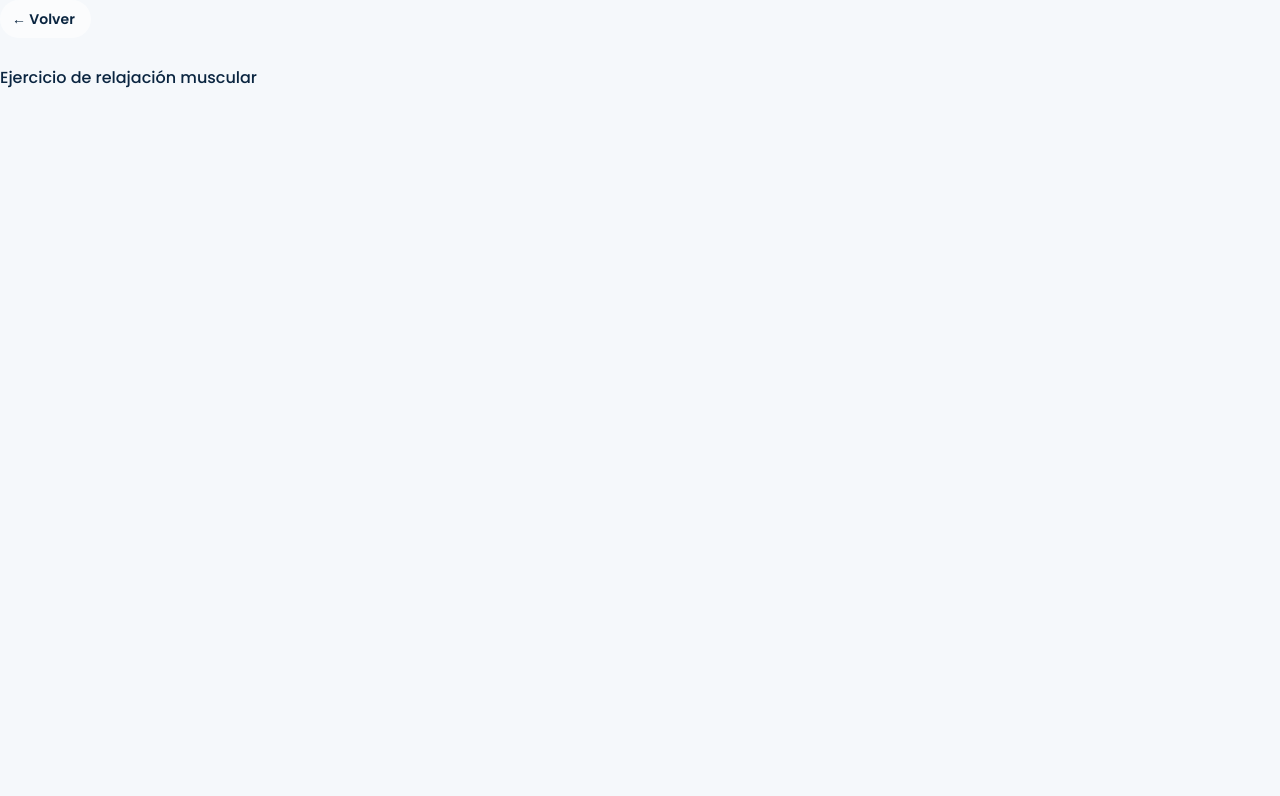
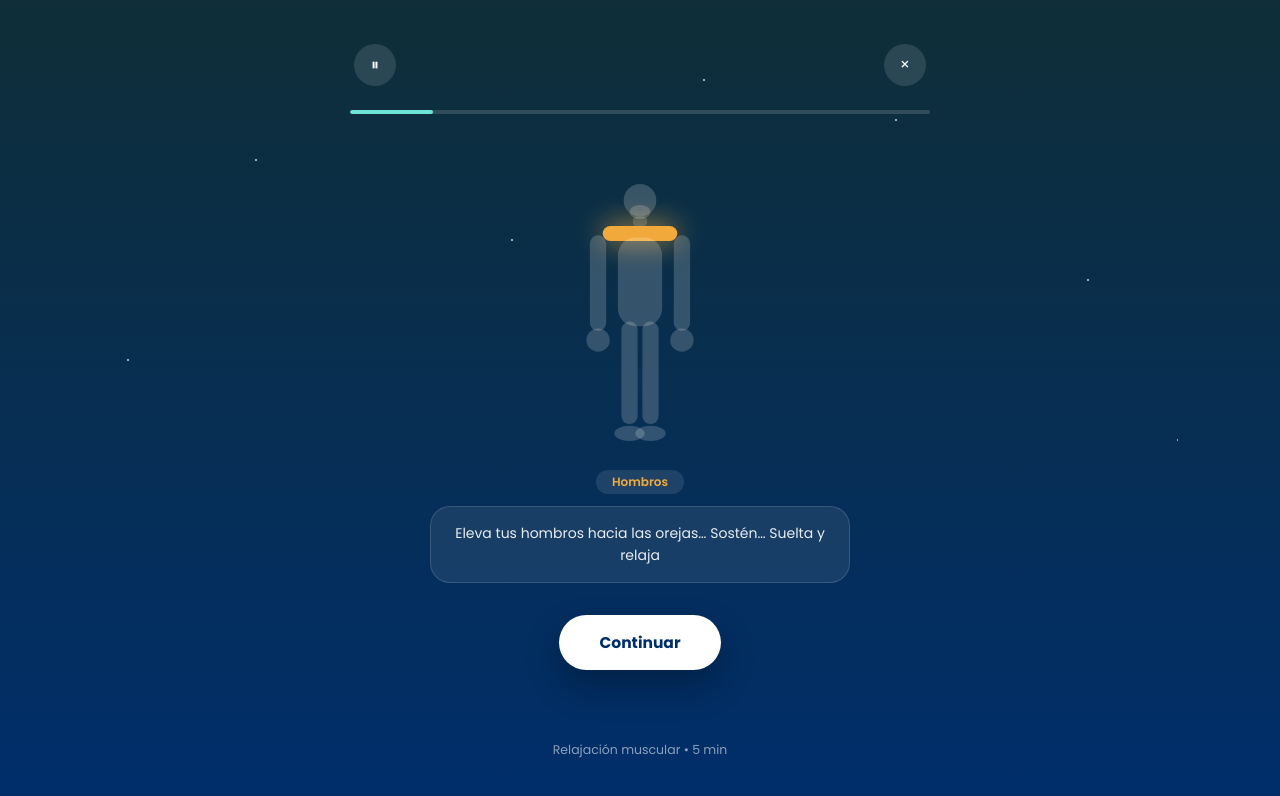
Before and after one commit to JuanRueda08-ucc/ancla-calma, a React (Vite) app in the folder calma-app/: page /islas/aire/puerto-seguro/relajacion-muscular in a window 1280 px wide. Shown: the top 796 px of the page. Built offline with nearby package versions, Linux system fonts and the light colour scheme; a web font is replaced by a local one.

Commit message:
feat: implement EjercicioRelajacionMuscular screen

```diff
--- a/calma-app/src/screens/EjercicioRelajacionMuscular.jsx
+++ b/calma-app/src/screens/EjercicioRelajacionMuscular.jsx
@@ -1,10 +1,126 @@
-import BackButton from '../components/BackButton'
+import { useState } from 'react'
+import { useNavigate } from 'react-router-dom'
+import GuidedExerciseShell from '../components/GuidedExerciseShell'
+
+const DIM_FILL = 'rgba(255,255,255,0.18)'
+const ACTIVE_FILL = '#F2A93B'
+const ACTIVE_FILTER = 'drop-shadow(0 0 12px rgba(242,169,59,0.85))'
+const GLOW_TRANSITION = 'fill 400ms ease, filter 400ms ease'
+
+const PASOS = [
+  {
+    zona: 'Hombros',
+    partes: ['shoulders'],
+    texto: 'Eleva tus hombros hacia las orejas… Sostén… Suelta y relaja',
+  },
+  {
+    zona: 'Mandíbula',
+    partes: ['jaw'],
+    texto: 'Aprieta suavemente tu mandíbula… Sostén… Relaja completamente',
+  },
+  {
+    zona: 'Brazos',
+    partes: ['armLeft', 'armRight'],
+    texto:
+      'Tensa los músculos de tus brazos, como si los apretaras con fuerza… Sostén… Deja que caigan sueltos a tus costados',
+  },
+  {
+    zona: 'Manos',
+    partes: ['handLeft', 'handRight'],
+    texto: 'Cierra tus manos en puños apretados… Sostén… Abre los dedos y siente el alivio',
+  },
+  {
+    zona: 'Abdomen',
+    partes: ['torso'],
+    texto: 'Contrae suavemente los músculos de tu abdomen… Sostén… Suelta y respira profundo',
+  },
+  {
+    zona: 'Piernas',
+    partes: ['legLeft', 'legRight'],
+    texto:
+      'Tensa los músculos de tus piernas, como si empujaras el suelo… Sostén… Suelta y siente el peso de tus piernas',
+  },
+  {
+    zona: 'Pies',
+    partes: ['footLeft', 'footRight'],
+    texto: 'Aprieta los dedos de tus pies hacia abajo… Sostén… Relaja y siente el contacto con el suelo',
+  },
+]
+
+function BodySilhouette({ activeParts }) {
+  const styleFor = (key) => ({
+    fill: activeParts.includes(key) ? ACTIVE_FILL : DIM_FILL,
+    filter: activeParts.includes(key) ? ACTIVE_FILTER : 'none',
+    transition: GLOW_TRANSITION,
+  })
+
+  return (
+    <svg viewBox="0 0 120 230" width="140" height="268" className="mx-auto mb-6">
+      {/* cabeza */}
+      <circle cx="60" cy="20" r="14" style={styleFor('head')} />
+      {/* mandíbula */}
+      <ellipse cx="60" cy="30" rx="9" ry="6" style={styleFor('jaw')} />
+      {/* cuello */}
+      <rect x="54" y="34" width="12" height="8" rx="3" style={styleFor('neck')} />
+      {/* hombros */}
+      <rect x="28" y="42" width="64" height="13" rx="6.5" style={styleFor('shoulders')} />
+      {/* brazos */}
+      <rect x="17" y="50" width="14" height="82" rx="7" style={styleFor('armLeft')} />
+      <rect x="89" y="50" width="14" height="82" rx="7" style={styleFor('armRight')} />
+      {/* manos */}
+      <ellipse cx="24" cy="140" rx="10" ry="10" style={styleFor('handLeft')} />
+      <ellipse cx="96" cy="140" rx="10" ry="10" style={styleFor('handRight')} />
+      {/* torso / abdomen */}
+      <rect x="41" y="52" width="38" height="76" rx="15" style={styleFor('torso')} />
+      {/* piernas */}
+      <rect x="44" y="124" width="14" height="88" rx="7" style={styleFor('legLeft')} />
+      <rect x="62" y="124" width="14" height="88" rx="7" style={styleFor('legRight')} />
+      {/* pies */}
+      <ellipse cx="51" cy="220" rx="13" ry="6.5" style={styleFor('footLeft')} />
+      <ellipse cx="69" cy="220" rx="13" ry="6.5" style={styleFor('footRight')} />
+    </svg>
+  )
+}
 
 export default function EjercicioRelajacionMuscular() {
+  const navigate = useNavigate()
+  const [pasoIndex, setPasoIndex] = useState(0)
+  const esUltimoPaso = pasoIndex === PASOS.length - 1
+  const paso = PASOS[pasoIndex]
+
+  const salir = () => navigate('/islas/aire/puerto-seguro')
+
+  const handleContinuar = () => {
+    if (esUltimoPaso) {
+      salir()
+    } else {
+      setPasoIndex((prev) => prev + 1)
+    }
+  }
+
   return (
-    <div>
-      <BackButton to="/islas/aire/puerto-seguro" />
-      <h1>Ejercicio de relajación muscular</h1>
-    </div>
+    <GuidedExerciseShell
+      totalSteps={PASOS.length}
+      currentStep={pasoIndex + 1}
+      onBack={salir}
+      footerLabel="Relajación muscular • 5 min"
+    >
+      <div className="text-center">
+        <BodySilhouette activeParts={paso.partes} />
+        <span className="mb-3 inline-block rounded-full bg-white/10 px-4 py-1 text-xs font-semibold text-faro-1">
+          {paso.zona}
+        </span>
+        <div className="mx-auto mb-3 max-w-[420px] rounded-[20px] border border-white/[0.14] bg-white/[0.08] px-5 py-4 text-sm leading-[1.55] text-white/90">
+          {paso.texto}
+        </div>
+        <button
+          type="button"
+          onClick={handleContinuar}
+          className="mt-5 rounded-full bg-white px-10 py-4 text-[15.5px] font-bold text-brand-navy shadow-[0_16px_34px_rgba(0,0,0,0.28)]"
+        >
+          {esUltimoPaso ? 'Finalizar' : 'Continuar'}
+        </button>
+      </div>
+    </GuidedExerciseShell>
   )
 }
```
